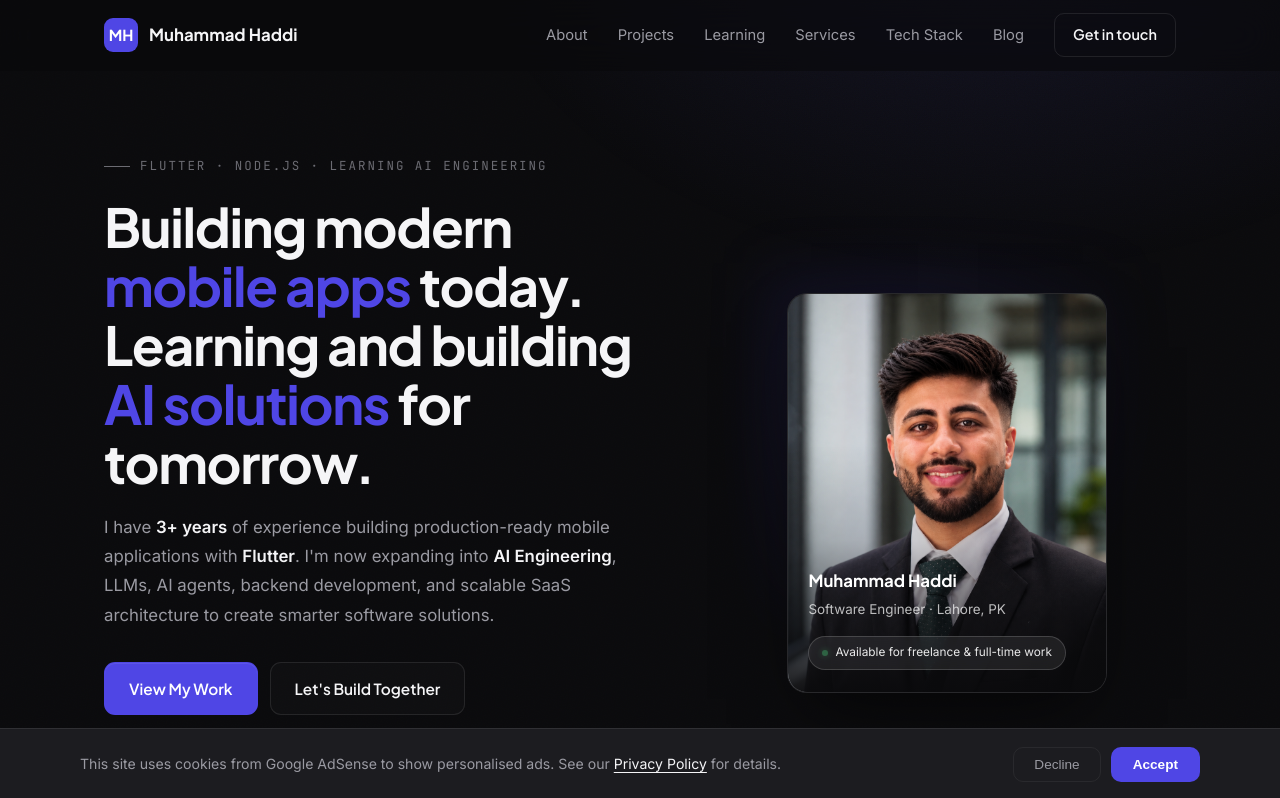
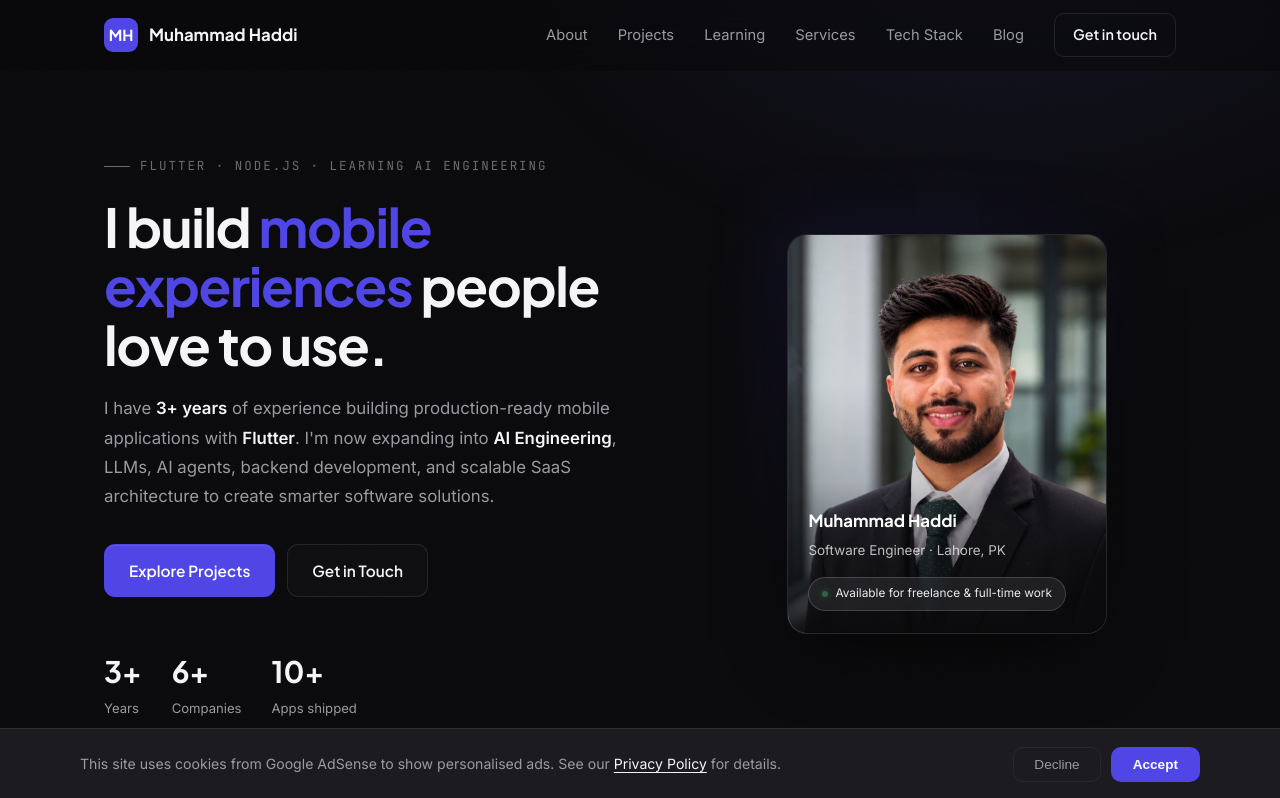
Before and after one commit to mhaddi12/mhaddi12, a Next.js app: page / in a window 1280 px wide. Shown: the top 798 px of the page. Built offline with nearby package versions, Linux system fonts and the light colour scheme.

Commit message:
Refresh portfolio hero heading and calls to action

```diff
--- a/components/sections/Hero.tsx
+++ b/components/sections/Hero.tsx
@@ -9,8 +9,7 @@ export default function Hero() {
         <div>
           <span className="eyebrow">Flutter · Node.js · Learning AI Engineering</span>
           <h1>
-            Building modern <span className="grad">mobile apps</span> today.
-            Learning and building <span className="grad">AI solutions</span> for tomorrow.
+            I build <span className="grad">mobile experiences</span> people love to use.
           </h1>
           <p className="lead">
             I have <b>3+ years</b> of experience building production-ready mobile applications with{' '}
@@ -18,8 +17,8 @@ export default function Hero() {
             development, and scalable SaaS architecture to create smarter software solutions.
           </p>
           <div className="hero-cta">
-            <Link href="#projects" className="btn btn-primary">View My Work</Link>
-            <Link href="#contact" className="btn btn-ghost">Let&apos;s Build Together</Link>
+            <Link href="#projects" className="btn btn-primary">Explore Projects</Link>
+            <Link href="#contact" className="btn btn-ghost">Get in Touch</Link>
           </div>
           <div className="hero-stats">
             {heroStats.map((s) => (
```
